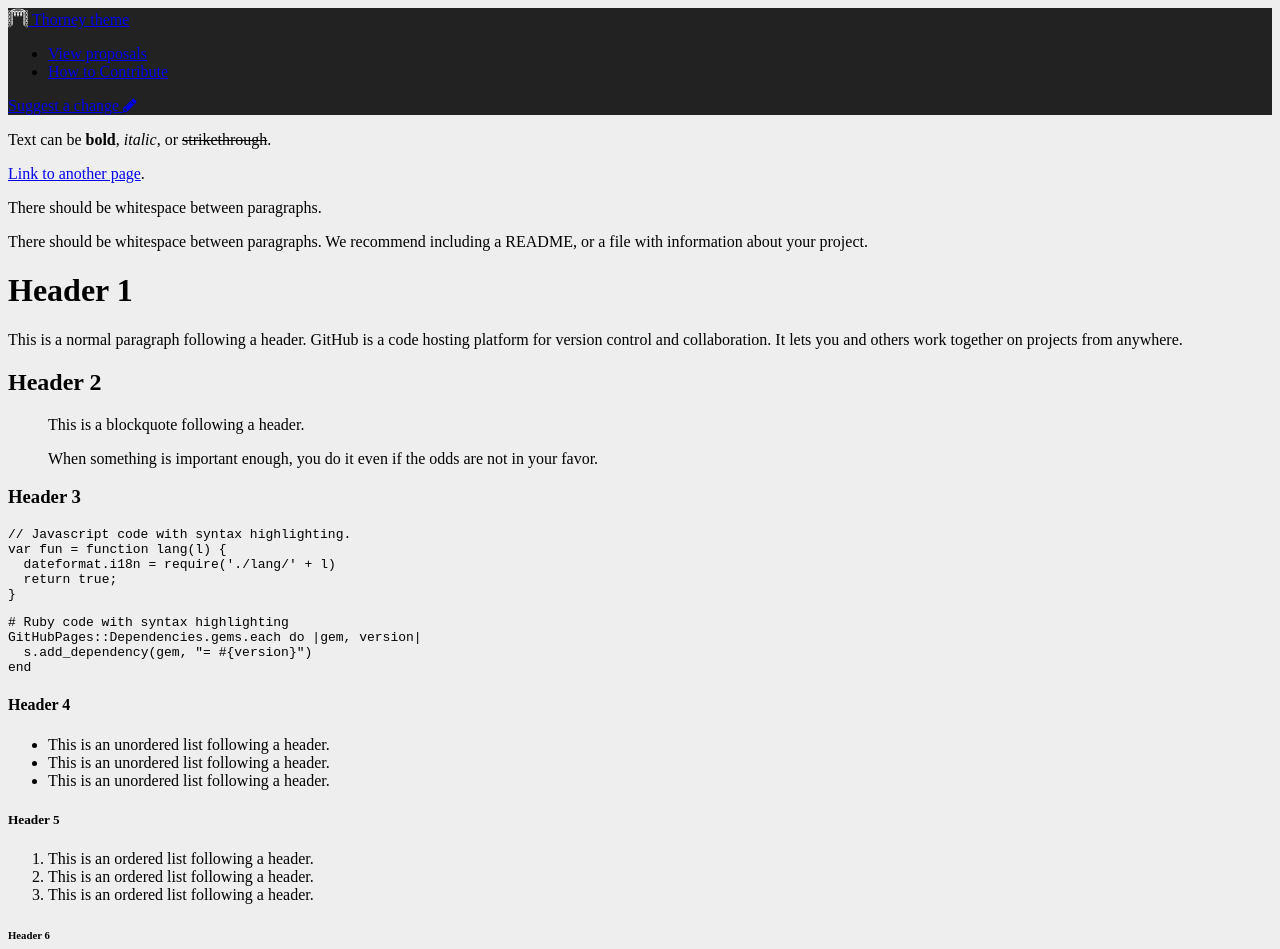
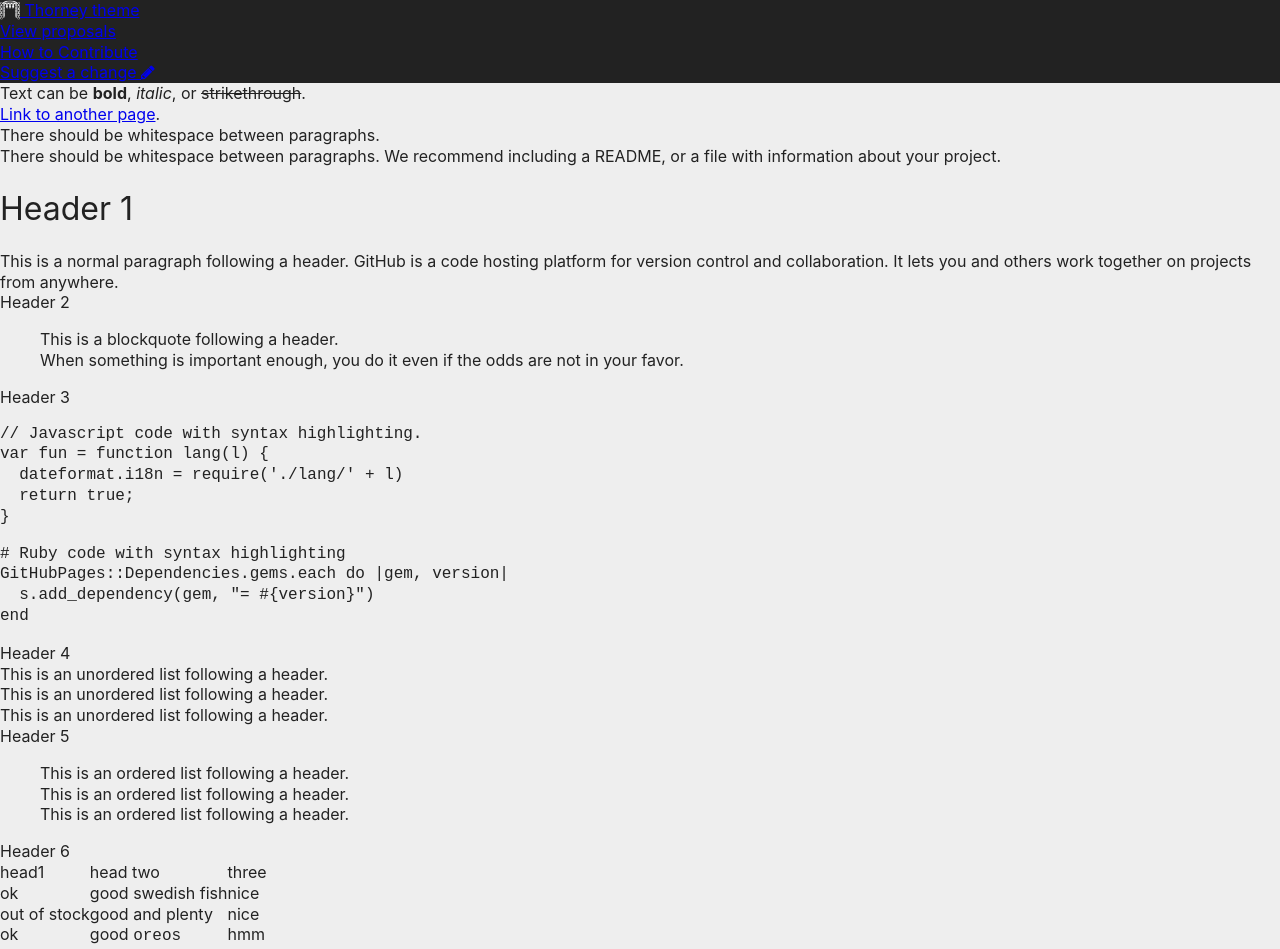
Before and after one commit to OpenEastleigh/thorney, a Jekyll site: the page built from index.md, in a window 1280 px wide. Shown: the top 949 px of the page. Built offline with Jekyll 4.4.1, drawn with Linux system fonts in a browser that asks for light colours.

Commit message:
Add css reset/normalize
Signed-off-by: James Taylor <jt-git@nti.me.uk>

```diff
--- a/_sass/jekyll-theme-thorney.scss
+++ b/_sass/jekyll-theme-thorney.scss
@@ -1,11 +1,15 @@
+@import "reset.scss";
+@import "normalize.scss";
+@import "typography.scss";
+
 body {
   background-color: #eeeeee;
 }
 
 nav {
   background-color: #222;
+
+  img {
+    display: inline-block;
+  }
 }
-
-nav > img {
-  display: inline-block;
-}
--- /dev/null
+++ b/_sass/normalize.scss
@@ -0,0 +1,349 @@
+/*! normalize.css v8.0.1 | MIT License | github.com/necolas/normalize.css */
+
+/* Document
+   ========================================================================== */
+
+/**
+ * 1. Correct the line height in all browsers.
+ * 2. Prevent adjustments of font size after orientation changes in iOS.
+ */
+
+ html {
+    line-height: 1.15; /* 1 */
+    -webkit-text-size-adjust: 100%; /* 2 */
+  }
+
+  /* Sections
+     ========================================================================== */
+
+  /**
+   * Remove the margin in all browsers.
+   */
+
+  body {
+    margin: 0;
+  }
+
+  /**
+   * Render the `main` element consistently in IE.
+   */
+
+  main {
+    display: block;
+  }
+
+  /**
+   * Correct the font size and margin on `h1` elements within `section` and
+   * `article` contexts in Chrome, Firefox, and Safari.
+   */
+
+  h1 {
+    font-size: 2em;
+    margin: 0.67em 0;
+  }
+
+  /* Grouping content
+     ========================================================================== */
+
+  /**
+   * 1. Add the correct box sizing in Firefox.
+   * 2. Show the overflow in Edge and IE.
+   */
+
+  hr {
+    box-sizing: content-box; /* 1 */
+    height: 0; /* 1 */
+    overflow: visible; /* 2 */
+  }
+
+  /**
+   * 1. Correct the inheritance and scaling of font size in all browsers.
+   * 2. Correct the odd `em` font sizing in all browsers.
+   */
+
+  pre {
+    font-family: monospace, monospace; /* 1 */
+    font-size: 1em; /* 2 */
+  }
+
+  /* Text-level semantics
+     ========================================================================== */
+
+  /**
+   * Remove the gray background on active links in IE 10.
+   */
+
+  a {
+    background-color: transparent;
+  }
+
+  /**
+   * 1. Remove the bottom border in Chrome 57-
+   * 2. Add the correct text decoration in Chrome, Edge, IE, Opera, and Safari.
+   */
+
+  abbr[title] {
+    border-bottom: none; /* 1 */
+    text-decoration: underline; /* 2 */
+    text-decoration: underline dotted; /* 2 */
+  }
+
+  /**
+   * Add the correct font weight in Chrome, Edge, and Safari.
+   */
+
+  b,
+  strong {
+    font-weight: bolder;
+  }
+
+  /**
+   * 1. Correct the inheritance and scaling of font size in all browsers.
+   * 2. Correct the odd `em` font sizing in all browsers.
+   */
+
+  code,
+  kbd,
+  samp {
+    font-family: monospace, monospace; /* 1 */
+    font-size: 1em; /* 2 */
+  }
+
+  /**
+   * Add the correct font size in all browsers.
+   */
+
+  small {
+    font-size: 80%;
+  }
+
+  /**
+   * Prevent `sub` and `sup` elements from affecting the line height in
+   * all browsers.
+   */
+
+  sub,
+  sup {
+    font-size: 75%;
+    line-height: 0;
+    position: relative;
+    vertical-align: baseline;
+  }
+
+  sub {
+    bottom: -0.25em;
+  }
+
+  sup {
+    top: -0.5em;
+  }
+
+  /* Embedded content
+     ========================================================================== */
+
+  /**
+   * Remove the border on images inside links in IE 10.
+   */
+
+  img {
+    border-style: none;
+  }
+
+  /* Forms
+     ========================================================================== */
+
+  /**
+   * 1. Change the font styles in all browsers.
+   * 2. Remove the margin in Firefox and Safari.
+   */
+
+  button,
+  input,
+  optgroup,
+  select,
+  textarea {
+    font-family: inherit; /* 1 */
+    font-size: 100%; /* 1 */
+    line-height: 1.15; /* 1 */
+    margin: 0; /* 2 */
+  }
+
+  /**
+   * Show the overflow in IE.
+   * 1. Show the overflow in Edge.
+   */
+
+  button,
+  input { /* 1 */
+    overflow: visible;
+  }
+
+  /**
+   * Remove the inheritance of text transform in Edge, Firefox, and IE.
+   * 1. Remove the inheritance of text transform in Firefox.
+   */
+
+  button,
+  select { /* 1 */
+    text-transform: none;
+  }
+
+  /**
+   * Correct the inability to style clickable types in iOS and Safari.
+   */
+
+  button,
+  [type="button"],
+  [type="reset"],
+  [type="submit"] {
+    -webkit-appearance: button;
+  }
+
+  /**
+   * Remove the inner border and padding in Firefox.
+   */
+
+  button::-moz-focus-inner,
+  [type="button"]::-moz-focus-inner,
+  [type="reset"]::-moz-focus-inner,
+  [type="submit"]::-moz-focus-inner {
+    border-style: none;
+    padding: 0;
+  }
+
+  /**
+   * Restore the focus styles unset by the previous rule.
+   */
+
+  button:-moz-focusring,
+  [type="button"]:-moz-focusring,
+  [type="reset"]:-moz-focusring,
+  [type="submit"]:-moz-focusring {
+    outline: 1px dotted ButtonText;
+  }
+
+  /**
+   * Correct the padding in Firefox.
+   */
+
+  fieldset {
+    padding: 0.35em 0.75em 0.625em;
+  }
+
+  /**
+   * 1. Correct the text wrapping in Edge and IE.
+   * 2. Correct the color inheritance from `fieldset` elements in IE.
+   * 3. Remove the padding so developers are not caught out when they zero out
+   *    `fieldset` elements in all browsers.
+   */
+
+  legend {
+    box-sizing: border-box; /* 1 */
+    color: inherit; /* 2 */
+    display: table; /* 1 */
+    max-width: 100%; /* 1 */
+    padding: 0; /* 3 */
+    white-space: normal; /* 1 */
+  }
+
+  /**
+   * Add the correct vertical alignment in Chrome, Firefox, and Opera.
+   */
+
+  progress {
+    vertical-align: baseline;
+  }
+
+  /**
+   * Remove the default vertical scrollbar in IE 10+.
+   */
+
+  textarea {
+    overflow: auto;
+  }
+
+  /**
+   * 1. Add the correct box sizing in IE 10.
+   * 2. Remove the padding in IE 10.
+   */
+
+  [type="checkbox"],
+  [type="radio"] {
+    box-sizing: border-box; /* 1 */
+    padding: 0; /* 2 */
+  }
+
+  /**
+   * Correct the cursor style of increment and decrement buttons in Chrome.
+   */
+
+  [type="number"]::-webkit-inner-spin-button,
+  [type="number"]::-webkit-outer-spin-button {
+    height: auto;
+  }
+
+  /**
+   * 1. Correct the odd appearance in Chrome and Safari.
+   * 2. Correct the outline style in Safari.
+   */
+
+  [type="search"] {
+    -webkit-appearance: textfield; /* 1 */
+    outline-offset: -2px; /* 2 */
+  }
+
+  /**
+   * Remove the inner padding in Chrome and Safari on macOS.
+   */
+
+  [type="search"]::-webkit-search-decoration {
+    -webkit-appearance: none;
+  }
+
+  /**
+   * 1. Correct the inability to style clickable types in iOS and Safari.
+   * 2. Change font properties to `inherit` in Safari.
+   */
+
+  ::-webkit-file-upload-button {
+    -webkit-appearance: button; /* 1 */
+    font: inherit; /* 2 */
+  }
+
+  /* Interactive
+     ========================================================================== */
+
+  /*
+   * Add the correct display in Edge, IE 10+, and Firefox.
+   */
+
+  details {
+    display: block;
+  }
+
+  /*
+   * Add the correct display in all browsers.
+   */
+
+  summary {
+    display: list-item;
+  }
+
+  /* Misc
+     ========================================================================== */
+
+  /**
+   * Add the correct display in IE 10+.
+   */
+
+  template {
+    display: none;
+  }
+
+  /**
+   * Add the correct display in IE 10.
+   */
+
+  [hidden] {
+    display: none;
+  }
--- /dev/null
+++ b/_sass/reset.scss
@@ -0,0 +1,65 @@
+/*
+ * Local css reset based on http://meyerweb.com/eric/tools/css/reset/
+ */
+
+@mixin reset() {
+  margin: 0;
+  padding: 0;
+  border: 0;
+  font-size: inherit;
+  font: inherit;
+  vertical-align: baseline;
+}
+
+html {
+  @include reset();
+  box-sizing: border-box;
+}
+
+*, *:before, *:after {
+  box-sizing: inherit;
+}
+
+body {
+  @include reset();
+  line-height: 1;
+}
+
+h1, h2, h3, h4, h5, h6 {
+  @include reset();
+}
+
+p, a, span {
+  @include reset();
+}
+
+img {
+  @include reset();
+}
+
+ul, li {
+  @include reset();
+}
+
+table, caption, tbody, tfoot, thead, tr, th, td {
+  @include reset();
+}
+
+article, aside, footer, header, nav, section, div {
+  @include reset();
+}
+
+/* HTML5 display-role reset for older browsers */
+article, aside, details, figcaption, figure,
+footer, header, hgroup, menu, nav, section {
+  display: block;
+}
+
+ol, ul {
+  list-style: none;
+}
+
+table {
+  border-collapse: collapse;
+  border-spacing: 0;
+}
--- /dev/null
+++ b/_sass/typography.scss
@@ -0,0 +1,11 @@
+html {
+  font-size: 1px; /*for using REM units*/
+}
+
+body {
+  font-family: -apple-system, BlinkMacSystemFont, 'Segoe UI', 'Roboto', 'Oxygen', 'Ubuntu', 'Fira Sans', 'Droid Sans', 'Helvetica Neue', sans-serif;
+  font-size: 16rem;
+  font-weight: 400;
+  line-height: 1.3;
+  color: #222;
+}
```
